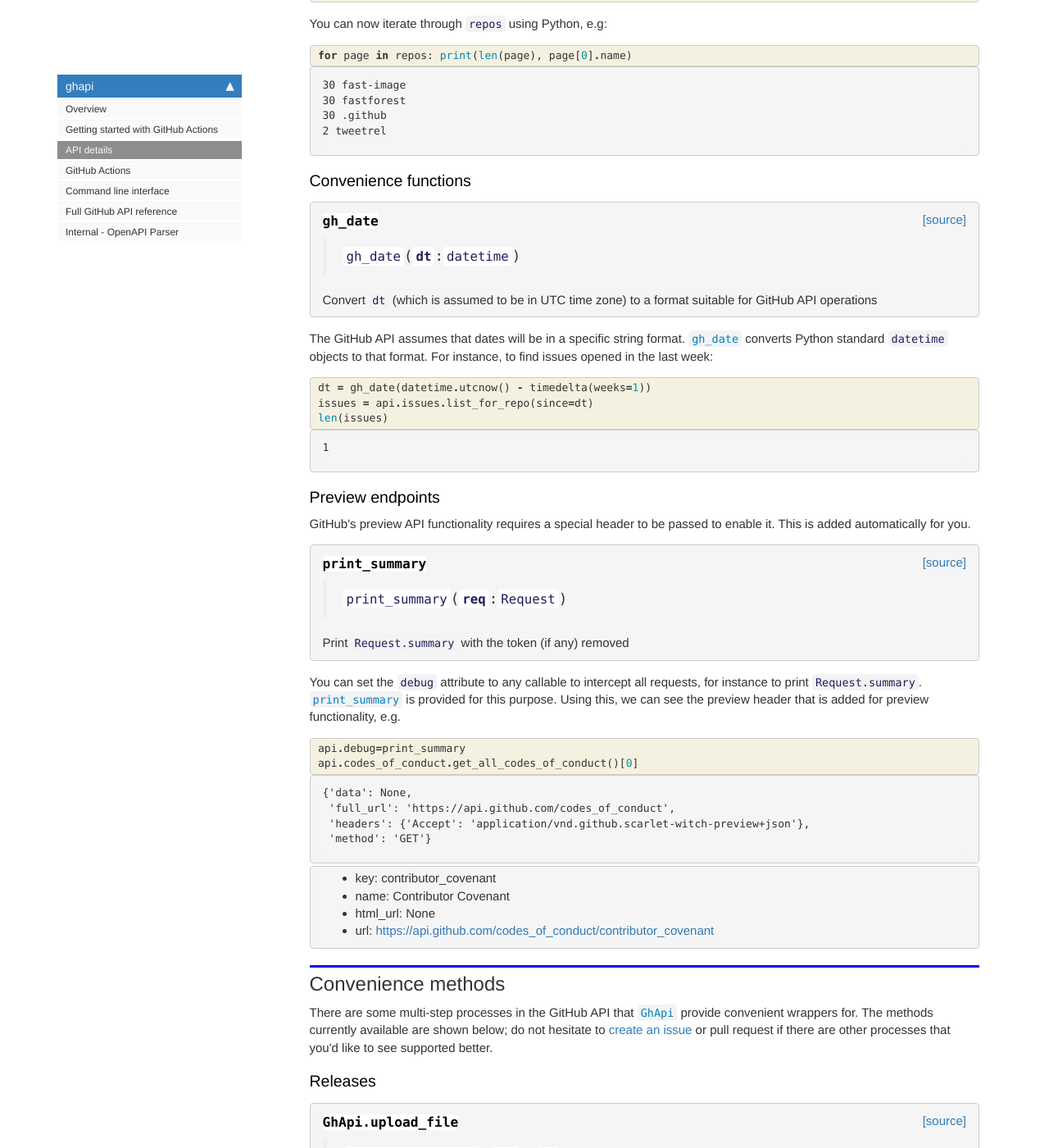
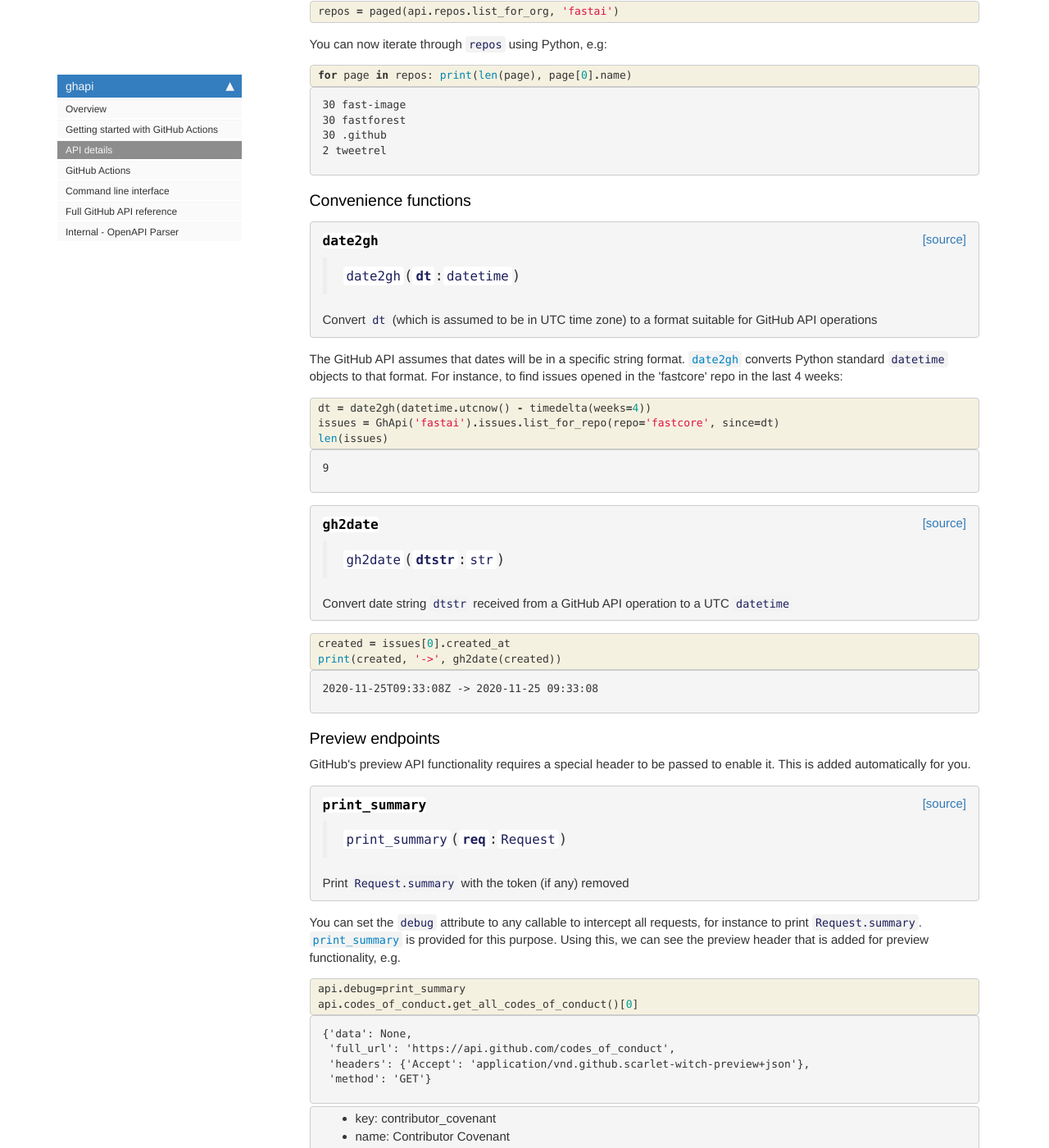
Before and after one commit to fastai/ghapi, a Jekyll site: the page built from docs/core.html, in a window 1280 px wide and 1400 px high, scrolled down 5658 px. Shown: the whole window at 82% size. Built offline with Jekyll 4.4.1, drawn with Linux system fonts in a browser that asks for light colours; nearby versions of some CDN libraries; comment, search, counter and statistics services are not loaded; some of the changed text lies outside the part shown.

Commit message:
fixes #14

```diff
--- a/docs/core.html
+++ b/docs/core.html
@@ -1035,7 +1035,7 @@
 
 
 <div class="output_markdown rendered_html output_subarea ">
-<h4 id="gh_date" class="doc_header"><code>gh_date</code><a href="https://github.com/fastai/ghapi/tree/master/ghapi/core.py#L125" class="source_link" style="float:right">[source]</a></h4><blockquote><p><code>gh_date</code>(<strong><code>dt</code></strong>:<code>datetime</code>)</p>
+<h4 id="date2gh" class="doc_header"><code>date2gh</code><a href="https://github.com/fastai/ghapi/tree/master/ghapi/core.py#L125" class="source_link" style="float:right">[source]</a></h4><blockquote><p><code>date2gh</code>(<strong><code>dt</code></strong>:<code>datetime</code>)</p>
 </blockquote>
 <p>Convert <code>dt</code> (which is assumed to be in UTC time zone) to a format suitable for GitHub API operations</p>
 
@@ -1058,20 +1058,20 @@
 
 <div class="cell border-box-sizing text_cell rendered"><div class="inner_cell">
 <div class="text_cell_render border-box-sizing rendered_html">
-<p>The GitHub API assumes that dates will be in a specific string format. <a href="/core.html#gh_date"><code>gh_date</code></a> converts Python standard <code>datetime</code> objects to that format. For instance, to find issues opened in the last week:</p>
-
-</div>
-</div>
-</div>
-    {% raw %}
-
-<div class="cell border-box-sizing code_cell rendered">
-<div class="input">
-
-<div class="inner_cell">
-    <div class="input_area">
-<div class=" highlight hl-ipython3"><pre><span></span><span class="n">dt</span> <span class="o">=</span> <span class="n">gh_date</span><span class="p">(</span><span class="n">datetime</span><span class="o">.</span><span class="n">utcnow</span><span class="p">()</span> <span class="o">-</span> <span class="n">timedelta</span><span class="p">(</span><span class="n">weeks</span><span class="o">=</span><span class="mi">1</span><span class="p">))</span>
-<span class="n">issues</span> <span class="o">=</span> <span class="n">api</span><span class="o">.</span><span class="n">issues</span><span class="o">.</span><span class="n">list_for_repo</span><span class="p">(</span><span class="n">since</span><span class="o">=</span><span class="n">dt</span><span class="p">)</span>
+<p>The GitHub API assumes that dates will be in a specific string format. <a href="/core.html#date2gh"><code>date2gh</code></a> converts Python standard <code>datetime</code> objects to that format. For instance, to find issues opened in the 'fastcore' repo in the last 4 weeks:</p>
+
+</div>
+</div>
+</div>
+    {% raw %}
+
+<div class="cell border-box-sizing code_cell rendered">
+<div class="input">
+
+<div class="inner_cell">
+    <div class="input_area">
+<div class=" highlight hl-ipython3"><pre><span></span><span class="n">dt</span> <span class="o">=</span> <span class="n">date2gh</span><span class="p">(</span><span class="n">datetime</span><span class="o">.</span><span class="n">utcnow</span><span class="p">()</span> <span class="o">-</span> <span class="n">timedelta</span><span class="p">(</span><span class="n">weeks</span><span class="o">=</span><span class="mi">4</span><span class="p">))</span>
+<span class="n">issues</span> <span class="o">=</span> <span class="n">GhApi</span><span class="p">(</span><span class="s1">&#39;fastai&#39;</span><span class="p">)</span><span class="o">.</span><span class="n">issues</span><span class="o">.</span><span class="n">list_for_repo</span><span class="p">(</span><span class="n">repo</span><span class="o">=</span><span class="s1">&#39;fastcore&#39;</span><span class="p">,</span> <span class="n">since</span><span class="o">=</span><span class="n">dt</span><span class="p">)</span>
 <span class="nb">len</span><span class="p">(</span><span class="n">issues</span><span class="p">)</span>
 </pre></div>
 
@@ -1087,9 +1087,73 @@
 
 
 <div class="output_text output_subarea output_execute_result">
-<pre>1</pre>
-</div>
-
+<pre>9</pre>
+</div>
+
+</div>
+
+</div>
+</div>
+
+</div>
+    {% endraw %}
+
+    {% raw %}
+
+<div class="cell border-box-sizing code_cell rendered">
+
+<div class="output_wrapper">
+<div class="output">
+
+<div class="output_area">
+
+
+<div class="output_markdown rendered_html output_subarea ">
+<h4 id="gh2date" class="doc_header"><code>gh2date</code><a href="https://github.com/fastai/ghapi/tree/master/ghapi/core.py#L130" class="source_link" style="float:right">[source]</a></h4><blockquote><p><code>gh2date</code>(<strong><code>dtstr</code></strong>:<code>str</code>)</p>
+</blockquote>
+<p>Convert date string <code>dtstr</code> received from a GitHub API operation to a UTC <code>datetime</code></p>
+
+</div>
+
+</div>
+
+</div>
+</div>
+
+</div>
+    {% endraw %}
+
+    {% raw %}
+
+<div class="cell border-box-sizing code_cell rendered">
+
+</div>
+    {% endraw %}
+
+    {% raw %}
+
+<div class="cell border-box-sizing code_cell rendered">
+<div class="input">
+
+<div class="inner_cell">
+    <div class="input_area">
+<div class=" highlight hl-ipython3"><pre><span></span><span class="n">created</span> <span class="o">=</span> <span class="n">issues</span><span class="p">[</span><span class="mi">0</span><span class="p">]</span><span class="o">.</span><span class="n">created_at</span>
+<span class="nb">print</span><span class="p">(</span><span class="n">created</span><span class="p">,</span> <span class="s1">&#39;-&gt;&#39;</span><span class="p">,</span> <span class="n">gh2date</span><span class="p">(</span><span class="n">created</span><span class="p">))</span>
+</pre></div>
+
+    </div>
+</div>
+</div>
+
+<div class="output_wrapper">
+<div class="output">
+
+<div class="output_area">
+
+<div class="output_subarea output_stream output_stdout output_text">
+<pre>2020-11-25T09:33:08Z -&gt; 2020-11-25 09:33:08
+</pre>
+</div>
 </div>
 
 </div>
@@ -1122,7 +1186,7 @@
 
 
 <div class="output_markdown rendered_html output_subarea ">
-<h4 id="print_summary" class="doc_header"><code>print_summary</code><a href="https://github.com/fastai/ghapi/tree/master/ghapi/core.py#L130" class="source_link" style="float:right">[source]</a></h4><blockquote><p><code>print_summary</code>(<strong><code>req</code></strong>:<code>Request</code>)</p>
+<h4 id="print_summary" class="doc_header"><code>print_summary</code><a href="https://github.com/fastai/ghapi/tree/master/ghapi/core.py#L135" class="source_link" style="float:right">[source]</a></h4><blockquote><p><code>print_summary</code>(<strong><code>req</code></strong>:<code>Request</code>)</p>
 </blockquote>
 <p>Print <code>Request.summary</code> with the token (if any) removed</p>
 
@@ -1237,7 +1301,7 @@
 
 
 <div class="output_markdown rendered_html output_subarea ">
-<h4 id="GhApi.upload_file" class="doc_header"><code>GhApi.upload_file</code><a href="https://github.com/fastai/ghapi/tree/master/ghapi/core.py#L142" class="source_link" style="float:right">[source]</a></h4><blockquote><p><code>GhApi.upload_file</code>(<strong><code>rel</code></strong>, <strong><code>fn</code></strong>)</p>
+<h4 id="GhApi.upload_file" class="doc_header"><code>GhApi.upload_file</code><a href="https://github.com/fastai/ghapi/tree/master/ghapi/core.py#L147" class="source_link" style="float:right">[source]</a></h4><blockquote><p><code>GhApi.upload_file</code>(<strong><code>rel</code></strong>, <strong><code>fn</code></strong>)</p>
 </blockquote>
 <p>Upload <code>fn</code> to endpoint for release <code>rel</code></p>
 
@@ -1269,7 +1333,7 @@
 
 
 <div class="output_markdown rendered_html output_subarea ">
-<h4 id="GhApi.create_release" class="doc_header"><code>GhApi.create_release</code><a href="https://github.com/fastai/ghapi/tree/master/ghapi/core.py#L151" class="source_link" style="float:right">[source]</a></h4><blockquote><p><code>GhApi.create_release</code>(<strong><code>tag_name</code></strong>, <strong><code>branch</code></strong>=<em><code>'master'</code></em>, <strong><code>name</code></strong>=<em><code>None</code></em>, <strong><code>body</code></strong>=<em><code>''</code></em>, <strong><code>draft</code></strong>=<em><code>False</code></em>, <strong><code>prerelease</code></strong>=<em><code>False</code></em>, <strong><code>files</code></strong>=<em><code>None</code></em>)</p>
+<h4 id="GhApi.create_release" class="doc_header"><code>GhApi.create_release</code><a href="https://github.com/fastai/ghapi/tree/master/ghapi/core.py#L156" class="source_link" style="float:right">[source]</a></h4><blockquote><p><code>GhApi.create_release</code>(<strong><code>tag_name</code></strong>, <strong><code>branch</code></strong>=<em><code>'master'</code></em>, <strong><code>name</code></strong>=<em><code>None</code></em>, <strong><code>body</code></strong>=<em><code>''</code></em>, <strong><code>draft</code></strong>=<em><code>False</code></em>, <strong><code>prerelease</code></strong>=<em><code>False</code></em>, <strong><code>files</code></strong>=<em><code>None</code></em>)</p>
 </blockquote>
 <p>Wrapper for <a href="/core.html#GhApi.repos.create_release"><code>GhApi.repos.create_release</code></a> which also uploads <code>files</code></p>
 
@@ -1370,7 +1434,7 @@
 
 
 <div class="output_markdown rendered_html output_subarea ">
-<h4 id="GhApi.delete_release" class="doc_header"><code>GhApi.delete_release</code><a href="https://github.com/fastai/ghapi/tree/master/ghapi/core.py#L135" class="source_link" style="float:right">[source]</a></h4><blockquote><p><code>GhApi.delete_release</code>(<strong><code>release</code></strong>)</p>
+<h4 id="GhApi.delete_release" class="doc_header"><code>GhApi.delete_release</code><a href="https://github.com/fastai/ghapi/tree/master/ghapi/core.py#L140" class="source_link" style="float:right">[source]</a></h4><blockquote><p><code>GhApi.delete_release</code>(<strong><code>release</code></strong>)</p>
 </blockquote>
 <p>Delete a release and its associated tag</p>
 
@@ -1401,7 +1465,7 @@
 
 
 <div class="output_markdown rendered_html output_subarea ">
-<h4 id="GhApi.list_tags" class="doc_header"><code>GhApi.list_tags</code><a href="https://github.com/fastai/ghapi/tree/master/ghapi/core.py#L162" class="source_link" style="float:right">[source]</a></h4><blockquote><p><code>GhApi.list_tags</code>(<strong><code>prefix</code></strong>:<code>str</code>=<em><code>''</code></em>)</p>
+<h4 id="GhApi.list_tags" class="doc_header"><code>GhApi.list_tags</code><a href="https://github.com/fastai/ghapi/tree/master/ghapi/core.py#L167" class="source_link" style="float:right">[source]</a></h4><blockquote><p><code>GhApi.list_tags</code>(<strong><code>prefix</code></strong>:<code>str</code>=<em><code>''</code></em>)</p>
 </blockquote>
 <p>List all tags, optionally filtered to those starting with <code>prefix</code></p>
 
@@ -1481,7 +1545,7 @@
 
 
 <div class="output_markdown rendered_html output_subarea ">
-<h4 id="GhApi.list_branches" class="doc_header"><code>GhApi.list_branches</code><a href="https://github.com/fastai/ghapi/tree/master/ghapi/core.py#L168" class="source_link" style="float:right">[source]</a></h4><blockquote><p><code>GhApi.list_branches</code>(<strong><code>prefix</code></strong>:<code>str</code>=<em><code>''</code></em>)</p>
+<h4 id="GhApi.list_branches" class="doc_header"><code>GhApi.list_branches</code><a href="https://github.com/fastai/ghapi/tree/master/ghapi/core.py#L173" class="source_link" style="float:right">[source]</a></h4><blockquote><p><code>GhApi.list_branches</code>(<strong><code>prefix</code></strong>:<code>str</code>=<em><code>''</code></em>)</p>
 </blockquote>
 <p>List all branches, optionally filtered to those starting with <code>prefix</code></p>
 
@@ -1569,7 +1633,7 @@
 
 
 <div class="output_markdown rendered_html output_subarea ">
-<h4 id="GhApi.create_branch_empty" class="doc_header"><code>GhApi.create_branch_empty</code><a href="https://github.com/fastai/ghapi/tree/master/ghapi/core.py#L178" class="source_link" style="float:right">[source]</a></h4><blockquote><p><code>GhApi.create_branch_empty</code>(<strong><code>branch</code></strong>)</p>
+<h4 id="GhApi.create_branch_empty" class="doc_header"><code>GhApi.create_branch_empty</code><a href="https://github.com/fastai/ghapi/tree/master/ghapi/core.py#L183" class="source_link" style="float:right">[source]</a></h4><blockquote><p><code>GhApi.create_branch_empty</code>(<strong><code>branch</code></strong>)</p>
 </blockquote>
 
 </div>
@@ -1618,7 +1682,7 @@
 
 
 <div class="output_markdown rendered_html output_subarea ">
-<h4 id="GhApi.delete_tag" class="doc_header"><code>GhApi.delete_tag</code><a href="https://github.com/fastai/ghapi/tree/master/ghapi/core.py#L184" class="source_link" style="float:right">[source]</a></h4><blockquote><p><code>GhApi.delete_tag</code>(<strong><code>tag</code></strong>:<code>str</code>)</p>
+<h4 id="GhApi.delete_tag" class="doc_header"><code>GhApi.delete_tag</code><a href="https://github.com/fastai/ghapi/tree/master/ghapi/core.py#L189" class="source_link" style="float:right">[source]</a></h4><blockquote><p><code>GhApi.delete_tag</code>(<strong><code>tag</code></strong>:<code>str</code>)</p>
 </blockquote>
 <p>Delete a tag</p>
 
@@ -1650,7 +1714,7 @@
 
 
 <div class="output_markdown rendered_html output_subarea ">
-<h4 id="GhApi.delete_branch" class="doc_header"><code>GhApi.delete_branch</code><a href="https://github.com/fastai/ghapi/tree/master/ghapi/core.py#L190" class="source_link" style="float:right">[source]</a></h4><blockquote><p><code>GhApi.delete_branch</code>(<strong><code>branch</code></strong>:<code>str</code>)</p>
+<h4 id="GhApi.delete_branch" class="doc_header"><code>GhApi.delete_branch</code><a href="https://github.com/fastai/ghapi/tree/master/ghapi/core.py#L195" class="source_link" style="float:right">[source]</a></h4><blockquote><p><code>GhApi.delete_branch</code>(<strong><code>branch</code></strong>:<code>str</code>)</p>
 </blockquote>
 <p>Delete a branch</p>
 
@@ -1700,7 +1764,7 @@
 
 
 <div class="output_markdown rendered_html output_subarea ">
-<h4 id="GhApi.get_branch" class="doc_header"><code>GhApi.get_branch</code><a href="https://github.com/fastai/ghapi/tree/master/ghapi/core.py#L196" class="source_link" style="float:right">[source]</a></h4><blockquote><p><code>GhApi.get_branch</code>(<strong><code>branch</code></strong>=<em><code>None</code></em>)</p>
+<h4 id="GhApi.get_branch" class="doc_header"><code>GhApi.get_branch</code><a href="https://github.com/fastai/ghapi/tree/master/ghapi/core.py#L201" class="source_link" style="float:right">[source]</a></h4><blockquote><p><code>GhApi.get_branch</code>(<strong><code>branch</code></strong>=<em><code>None</code></em>)</p>
 </blockquote>
 
 </div>
@@ -1737,7 +1801,7 @@
 
 
 <div class="output_markdown rendered_html output_subarea ">
-<h4 id="GhApi.list_files" class="doc_header"><code>GhApi.list_files</code><a href="https://github.com/fastai/ghapi/tree/master/ghapi/core.py#L202" class="source_link" style="float:right">[source]</a></h4><blockquote><p><code>GhApi.list_files</code>(<strong><code>branch</code></strong>=<em><code>None</code></em>)</p>
+<h4 id="GhApi.list_files" class="doc_header"><code>GhApi.list_files</code><a href="https://github.com/fastai/ghapi/tree/master/ghapi/core.py#L207" class="source_link" style="float:right">[source]</a></h4><blockquote><p><code>GhApi.list_files</code>(<strong><code>branch</code></strong>=<em><code>None</code></em>)</p>
 </blockquote>
 
 </div>
@@ -1809,7 +1873,7 @@
 
 
 <div class="output_markdown rendered_html output_subarea ">
-<h4 id="GhApi.get_content" class="doc_header"><code>GhApi.get_content</code><a href="https://github.com/fastai/ghapi/tree/master/ghapi/core.py#L209" class="source_link" style="float:right">[source]</a></h4><blockquote><p><code>GhApi.get_content</code>(<strong><code>path</code></strong>)</p>
+<h4 id="GhApi.get_content" class="doc_header"><code>GhApi.get_content</code><a href="https://github.com/fastai/ghapi/tree/master/ghapi/core.py#L214" class="source_link" style="float:right">[source]</a></h4><blockquote><p><code>GhApi.get_content</code>(<strong><code>path</code></strong>)</p>
 </blockquote>
 
 </div>
@@ -1858,7 +1922,7 @@
 
 
 <div class="output_markdown rendered_html output_subarea ">
-<h4 id="GhApi.update_contents" class="doc_header"><code>GhApi.update_contents</code><a href="https://github.com/fastai/ghapi/tree/master/ghapi/core.py#L215" class="source_link" style="float:right">[source]</a></h4><blockquote><p><code>GhApi.update_contents</code>(<strong><code>path</code></strong>, <strong><code>message</code></strong>=<em><code>None</code></em>, <strong><code>content</code></strong>=<em><code>None</code></em>, <strong><code>sha</code></strong>=<em><code>None</code></em>, <strong><code>branch</code></strong>=<em><code>None</code></em>, <strong><code>committer</code></strong>=<em><code>None</code></em>, <strong><code>author</code></strong>=<em><code>None</code></em>)</p>
+<h4 id="GhApi.update_contents" class="doc_header"><code>GhApi.update_contents</code><a href="https://github.com/fastai/ghapi/tree/master/ghapi/core.py#L220" class="source_link" style="float:right">[source]</a></h4><blockquote><p><code>GhApi.update_contents</code>(<strong><code>path</code></strong>, <strong><code>message</code></strong>=<em><code>None</code></em>, <strong><code>content</code></strong>=<em><code>None</code></em>, <strong><code>sha</code></strong>=<em><code>None</code></em>, <strong><code>branch</code></strong>=<em><code>None</code></em>, <strong><code>committer</code></strong>=<em><code>None</code></em>, <strong><code>author</code></strong>=<em><code>None</code></em>)</p>
 </blockquote>
 
 </div>
@@ -1942,7 +2006,7 @@
 
 
 <div class="output_markdown rendered_html output_subarea ">
-<h4 id="GhApi.enable_pages" class="doc_header"><code>GhApi.enable_pages</code><a href="https://github.com/fastai/ghapi/tree/master/ghapi/core.py#L225" class="source_link" style="float:right">[source]</a></h4><blockquote><p><code>GhApi.enable_pages</code>(<strong><code>branch</code></strong>=<em><code>None</code></em>, <strong><code>path</code></strong>=<em><code>'/'</code></em>)</p>
+<h4 id="GhApi.enable_pages" class="doc_header"><code>GhApi.enable_pages</code><a href="https://github.com/fastai/ghapi/tree/master/ghapi/core.py#L230" class="source_link" style="float:right">[source]</a></h4><blockquote><p><code>GhApi.enable_pages</code>(<strong><code>branch</code></strong>=<em><code>None</code></em>, <strong><code>path</code></strong>=<em><code>'/'</code></em>)</p>
 </blockquote>
 <p>Enable or update pages for a repo to point to a <code>branch</code> and <code>path</code>.</p>
 
--- a/ghapi/_nbdev.py
+++ b/ghapi/_nbdev.py
@@ -5,7 +5,8 @@
 index = {"GH_HOST": "00_core.ipynb",
          "GhApi": "00_core.ipynb",
          "paged": "00_core.ipynb",
-         "gh_date": "00_core.ipynb",
+         "date2gh": "00_core.ipynb",
+         "gh2date": "00_core.ipynb",
          "print_summary": "00_core.ipynb",
          "GhApi.delete_release": "00_core.ipynb",
          "GhApi.upload_file": "00_core.ipynb",
```
Also changed, not shown: ghapi/core.py (+7 -2 lines), 1 other file.
